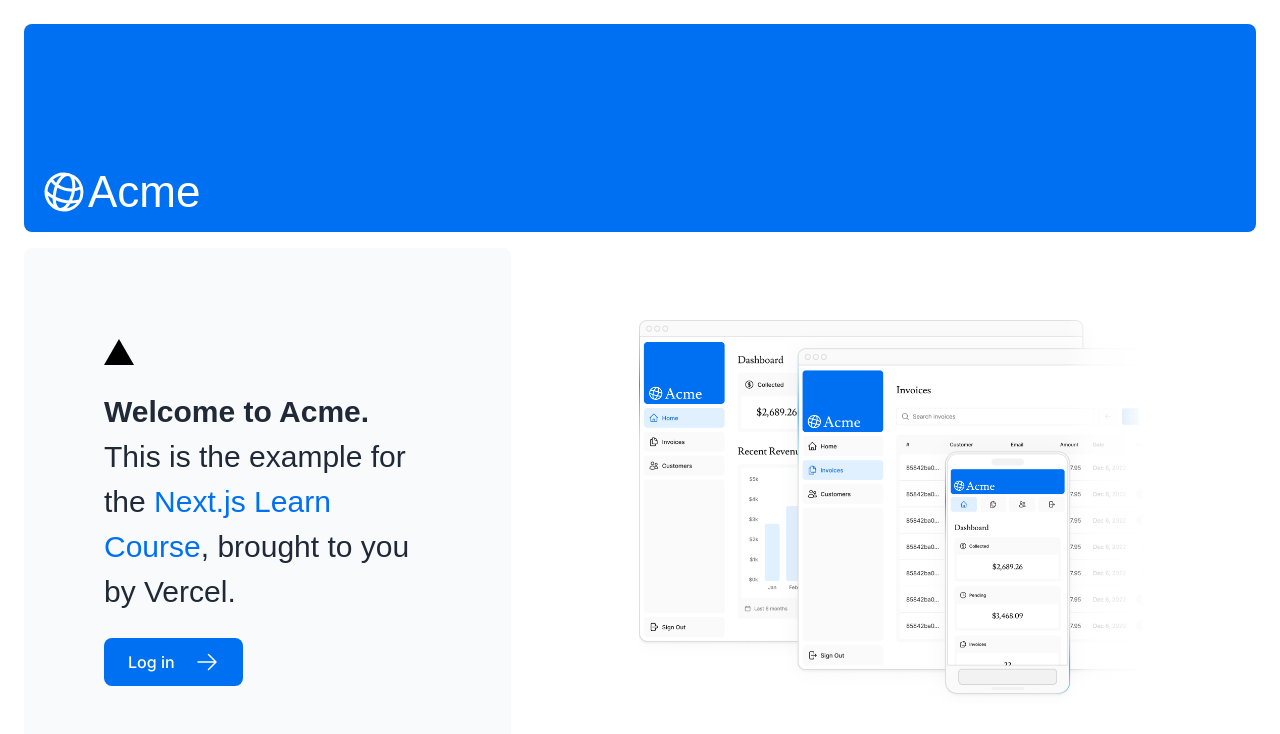
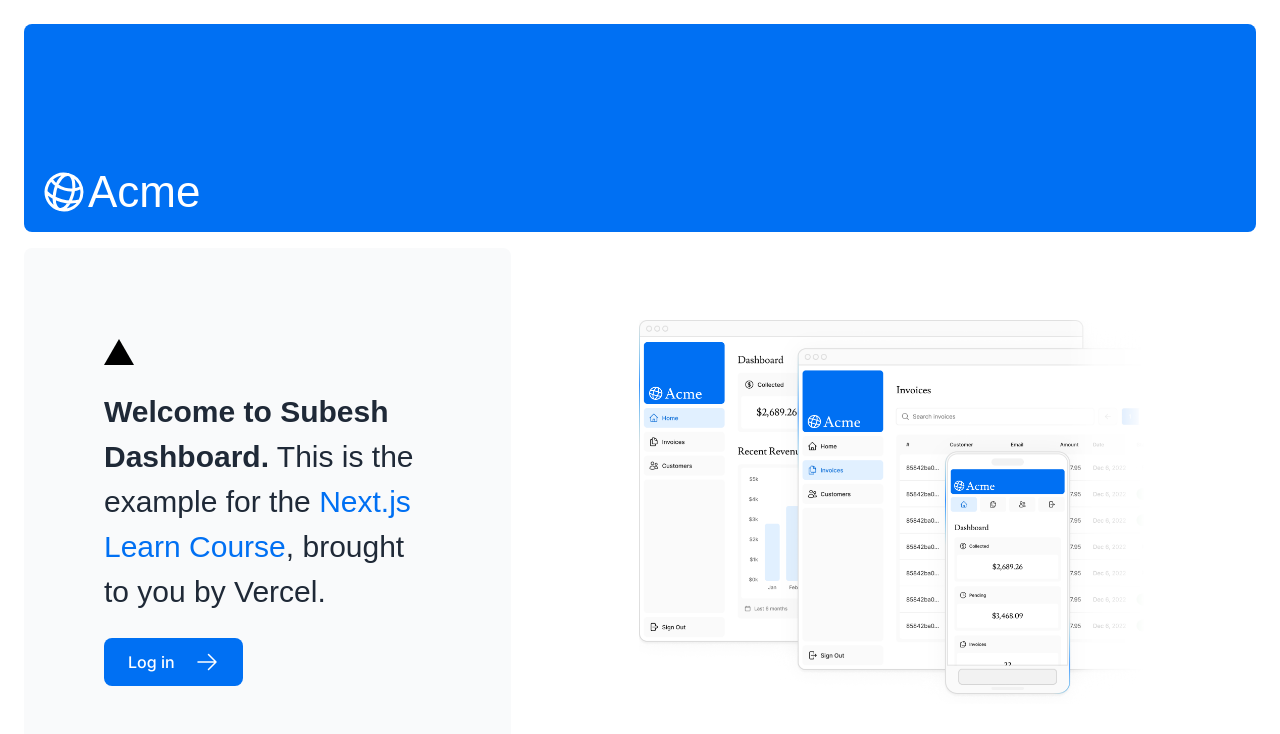
Before and after one commit to Subeshsingh/nextjs-dashboard, a Next.js app: page / in a window 1280 px wide. Shown: the top 734 px of the page. Built offline with nearby package versions, Linux system fonts and the light colour scheme; a web font is replaced by a local one.

Commit message:
small change

```diff
--- a/app/page.tsx
+++ b/app/page.tsx
@@ -16,7 +16,8 @@
           <p
             className={`text-xl text-gray-800 md:text-3xl md:leading-normal ${lusitana.className} antialiased`}
           >
-            <strong>Welcome to Acme.</strong> This is the example for the{" "}
+            <strong>Welcome to Subesh Dashboard.</strong> This is the example
+            for the{" "}
             <a href="https://nextjs.org/learn/" className="text-blue-500">
               Next.js Learn Course
             </a>
```
